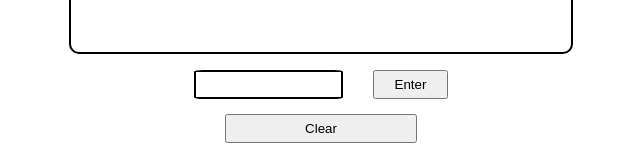
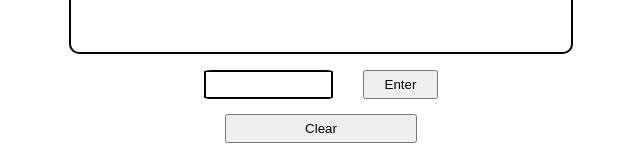
Before and after one commit to andrejmoltok/RGBtoHEX, a website: page index.html in a window 1280 px wide. Shown: the part 548-708 px from the top of the page, without its empty margins (327-967 px from the left). Drawn offline with Linux system fonts and the light colour scheme.

Commit message:
css adjusted the form-set elements

```diff
--- a/index.css
+++ b/index.css
@@ -26,7 +26,7 @@ body {
 /*part of form-set*/
 input[type=text] {
     margin: 15px 15px 15px 15px;
-    padding: 5px 10px 5px 10px;
+    padding: 5px 0 5px 0;
     width: 25%;
     border: 2px solid black;
     border-radius: 6%;
@@ -35,7 +35,7 @@ input[type=text] {
 /*part of form-set*/
 input[type=button] {
     margin: 15px 15px 15px 15px;
-    padding: 5px 10px 5px 10px;
+    padding: 5px 0 5px 0;
     width: 15%;
 }
 
```
